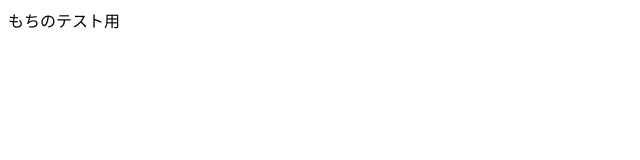
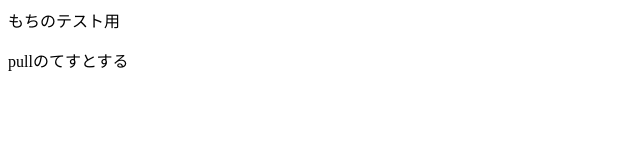
Before and after one commit to momoi-t/git-test, a plain HTML site: page index.html in a window 1280 px wide. Shown: the whole page, without its empty margins (0-640 px from the left). Drawn offline with Linux system fonts and the light colour scheme.

Commit message:
Update index.html

```diff
--- a/index.html
+++ b/index.html
@@ -1 +1,2 @@
 <p>もちのテスト用</p>
+<p>pullのてすとする</p>
```
